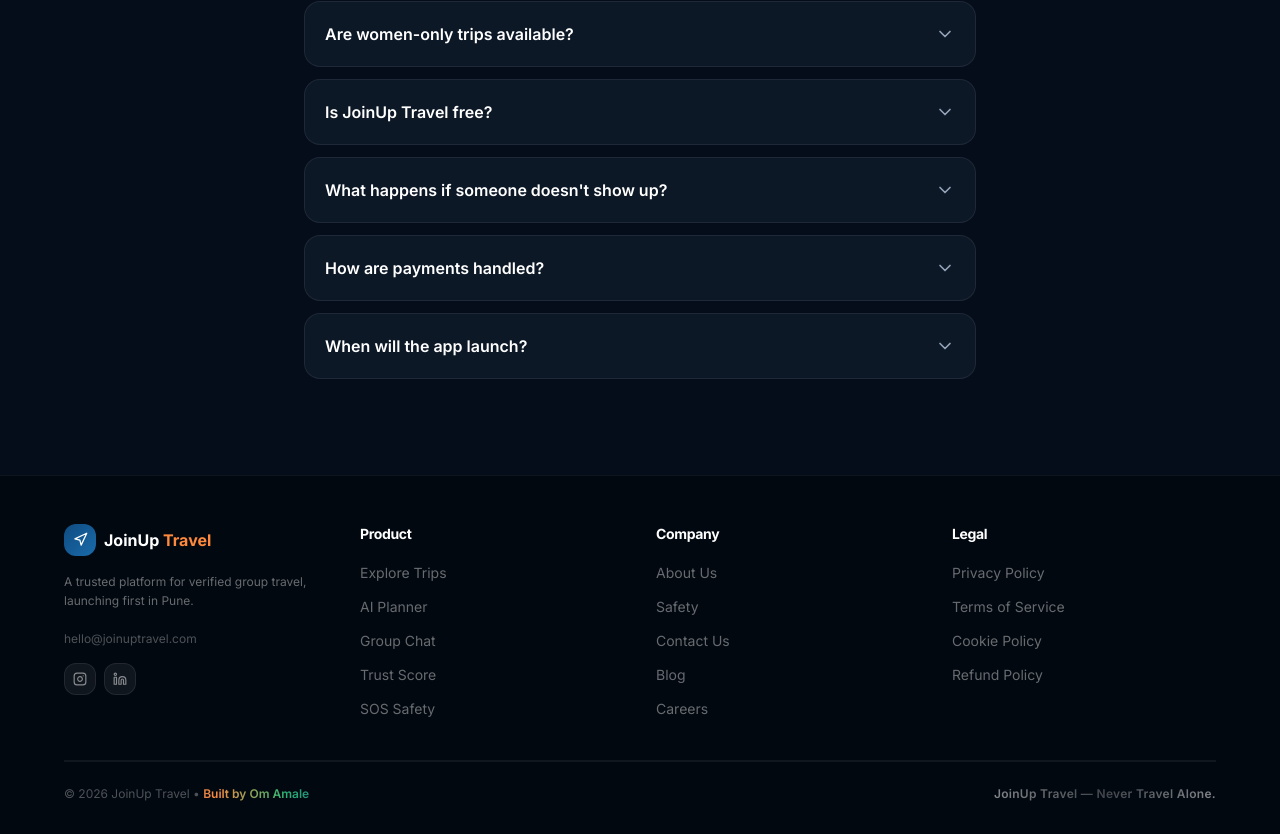
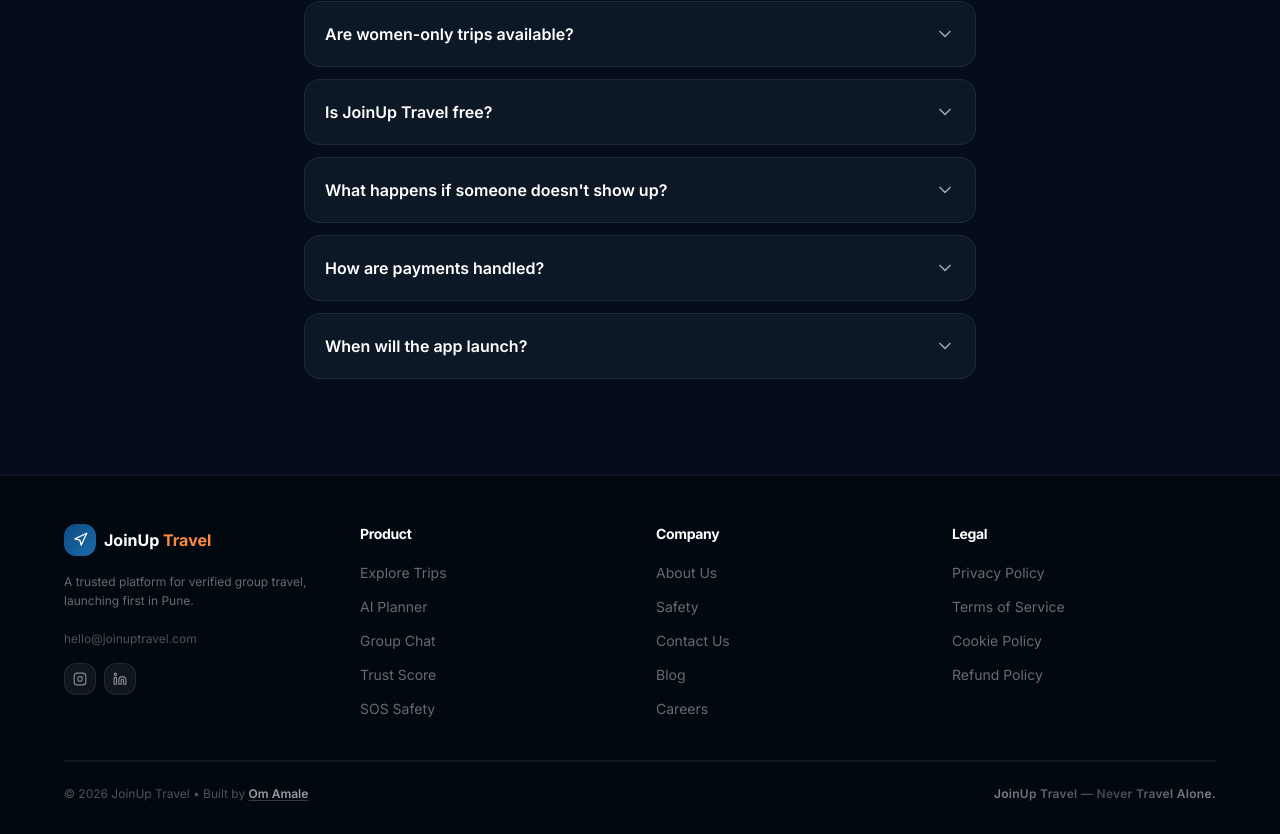
Before and after one commit to omamale/joinup_travel, a Next.js app in the folder frontend/: page / in a window 1280 px wide. Shown: the part 5601-6435 px from the top of the page. Built offline with nearby package versions, Linux system fonts and the light colour scheme.

Commit message:
fix: simple underline highlight for Om Amale in footer
Co-Authored-By: Claude Sonnet 4.6 <noreply@anthropic.com>

```diff
--- a/frontend/app/page.tsx
+++ b/frontend/app/page.tsx
@@ -837,13 +837,8 @@ export default function LandingPage() {
           </div>
           <div className="pt-6 flex flex-col sm:flex-row items-center justify-between gap-3" style={{ borderTop: '1px solid rgba(255,255,255,0.06)' }}>
             <p className="text-xs" style={{ color: 'rgba(255,255,255,0.3)' }}>
-              © 2026 JoinUp Travel •{' '}
-              <span className="relative inline-block">
-                <span className="animate-pulse-soft font-semibold"
-                  style={{ background: 'linear-gradient(90deg, #2BB673, #0F4C81, #FF8A3D, #2BB673)', backgroundSize: '200% auto', WebkitBackgroundClip: 'text', WebkitTextFillColor: 'transparent', animation: 'shimmer 3s linear infinite' }}>
-                  Built by Om Amale
-                </span>
-              </span>
+              © 2026 JoinUp Travel • Built by{' '}
+              <span className="font-semibold text-white/60 underline underline-offset-2 decoration-white/20">Om Amale</span>
             </p>
             <p className="text-xs font-semibold text-center tracking-wide"
               style={{ background: 'linear-gradient(90deg, rgba(255,255,255,0.5), rgba(255,255,255,0.25), rgba(255,255,255,0.5))', WebkitBackgroundClip: 'text', WebkitTextFillColor: 'transparent' }}>
```
